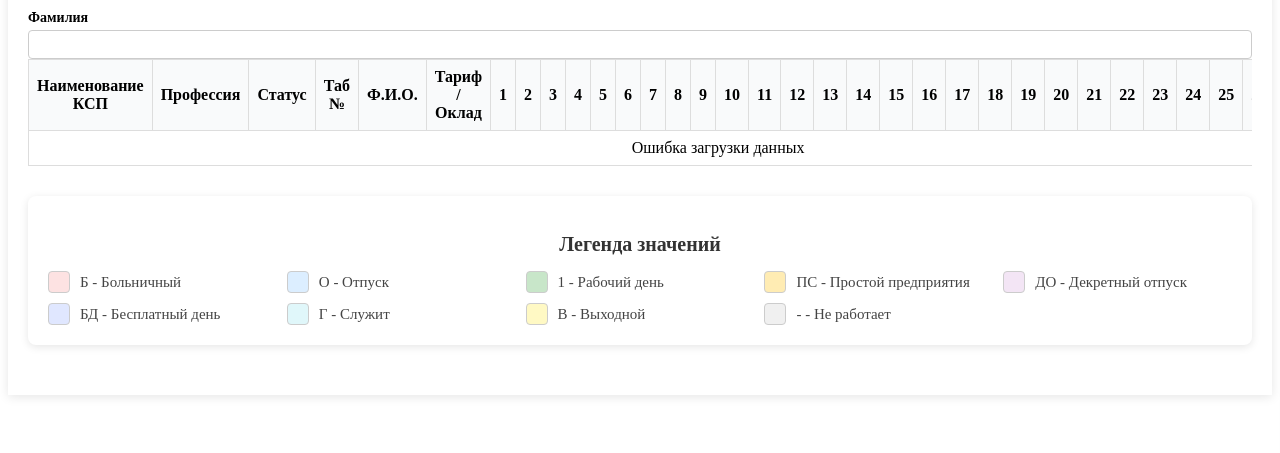
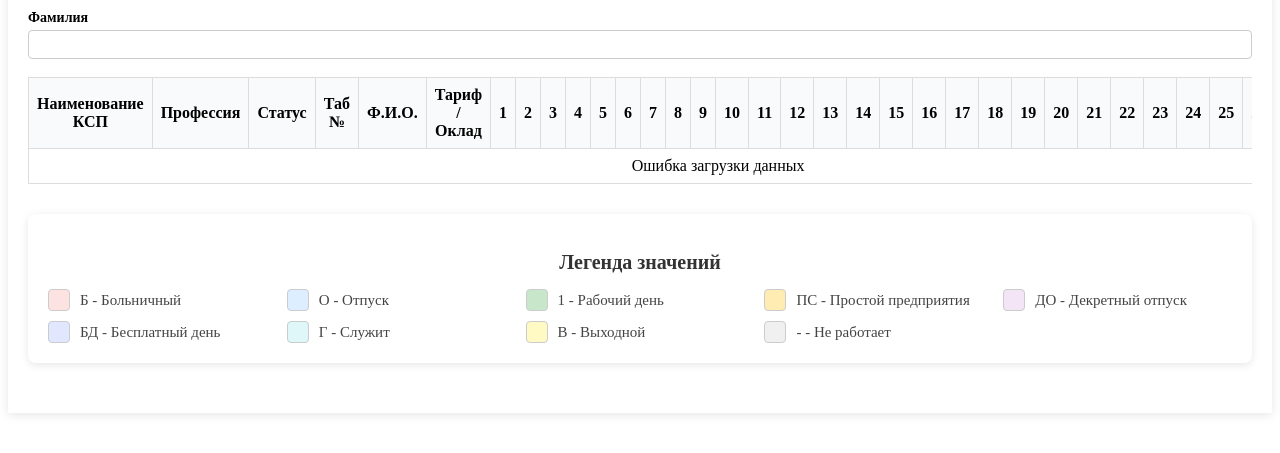
Before and after one commit to PyRusAdmin/Formation-work-schedule, a FastAPI app: page /report_card_11 in a window 1280 px wide. Shown: the part 293-746 px from the top of the page. Run offline with FastAPI, Linux system fonts and the light colour scheme; tables that the repository leaves empty hold one stand-in row (values such as "Sample post"); data that the repository does not hold is empty.

Commit message:
Формирование внешнего вида

```diff
--- a/templates/work_schedule/2025/11/report_card_11.html
+++ b/templates/work_schedule/2025/11/report_card_11.html
@@ -16,7 +16,6 @@
             <th><label>Категория</label><input type="text" id="filter-category"></th>
         </tr>
     </table>
-
     <table>
         <tr>
             <th><label>Профессия</label><input type="text" id="filter-profession"></th>
@@ -24,10 +23,13 @@
             <th><label>Табельный номер</label><input type="text" id="filter-service-number"></th>
         </tr>
     </table>
+    <div style="margin-top: 10px;">
+        <label>Фамилия</label>
+        <input type="text" id="filter-surname" style="width: 100%; padding: 6px; border: 1px solid #ccc; border-radius: 4px;">
+    </div>
+</div>
 
-
-    <label>Фамилия</label><input type="text" id="filter-surname">
-</div>
+<br>
 
 <!-- Главная таблица -->
 <div class="table-report-card">
```
